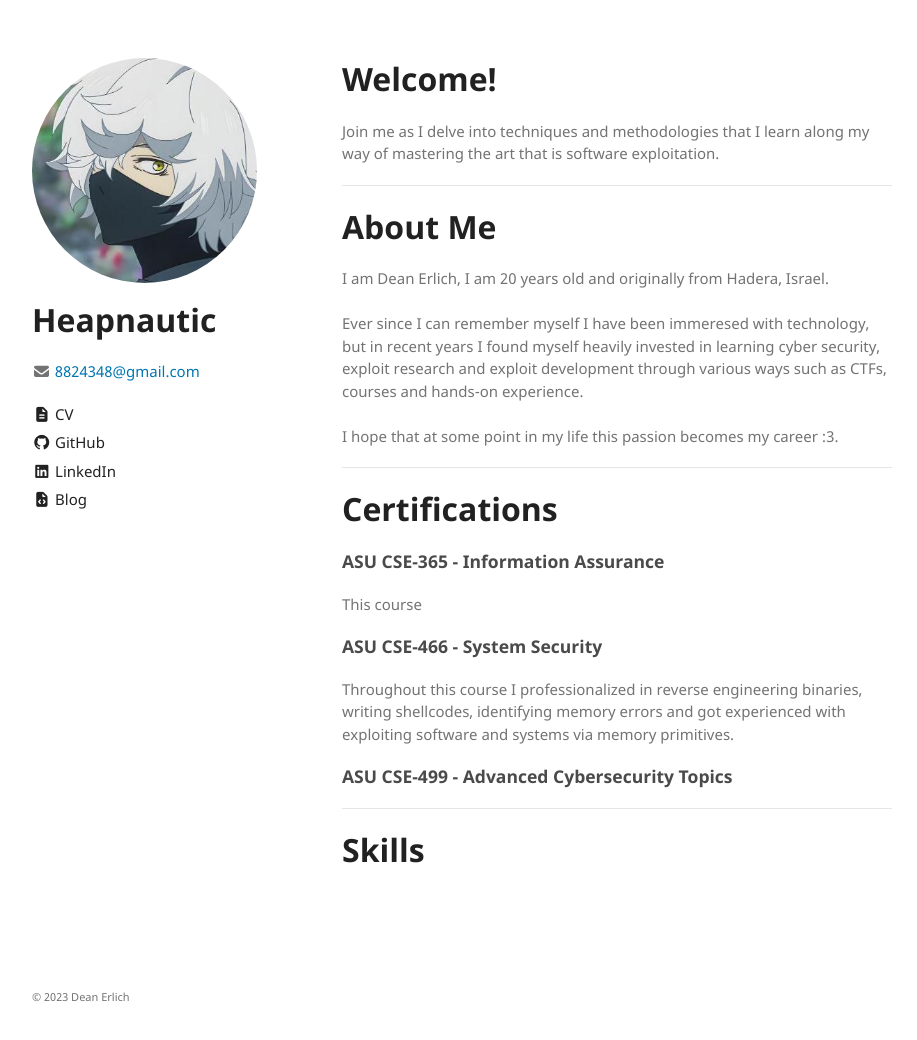
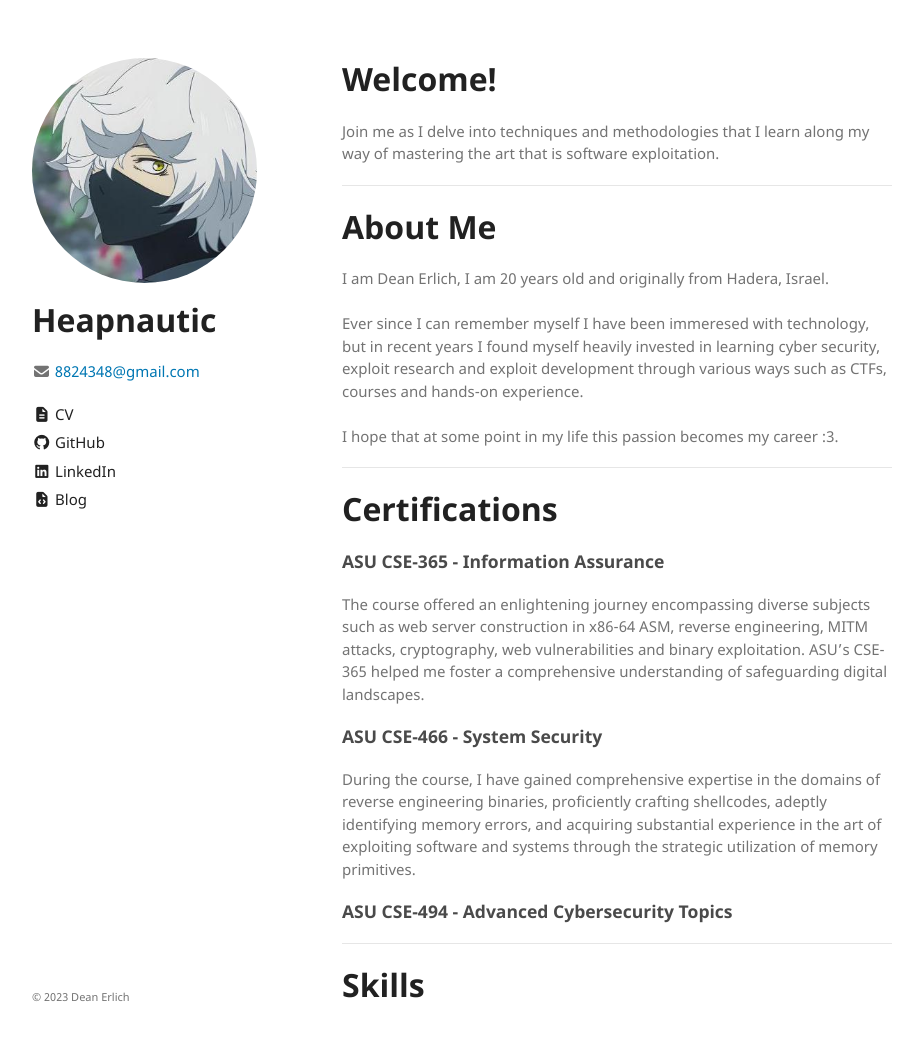
Before and after one commit to ninpwn/ninpwn.github.io, a Jekyll site: the page built from index.md, in a window 1280 px wide and 1056 px high. Shown: the top 1040 px of the window, without its empty margins (178-1095 px from the left). Built offline with Jekyll 4.4.1, drawn with Linux system fonts in a browser that asks for light colours; our own code applies the rules of GitHub Pages for plain Markdown files.

Commit message:
Update index.md

```diff
--- a/index.md
+++ b/index.md
@@ -23,12 +23,13 @@ I hope that at some point in my life this passion becomes my career :3.
 # Certifications
 
 ### ASU CSE-365 - Information Assurance
-This course
+The course offered an enlightening journey encompassing diverse subjects such as web server construction in x86-64 ASM, reverse engineering, MITM attacks, cryptography, web vulnerabilities and binary exploitation. ASU's CSE-365 helped me foster a comprehensive understanding of safeguarding digital landscapes.
 
 ### ASU CSE-466 - System Security
-Throughout this course I professionalized in reverse engineering binaries, writing shellcodes, identifying memory errors and got experienced with exploiting software and systems via memory primitives.
+During the course, I have gained comprehensive expertise in the domains of reverse engineering binaries, proficiently crafting shellcodes, adeptly identifying memory errors, and acquiring substantial experience in the art of exploiting software and systems through the strategic utilization of memory primitives.
 
-### ASU CSE-499 - Advanced Cybersecurity Topics
+### ASU CSE-494 - Advanced Cybersecurity Topics
+
 
 ---
 
```
